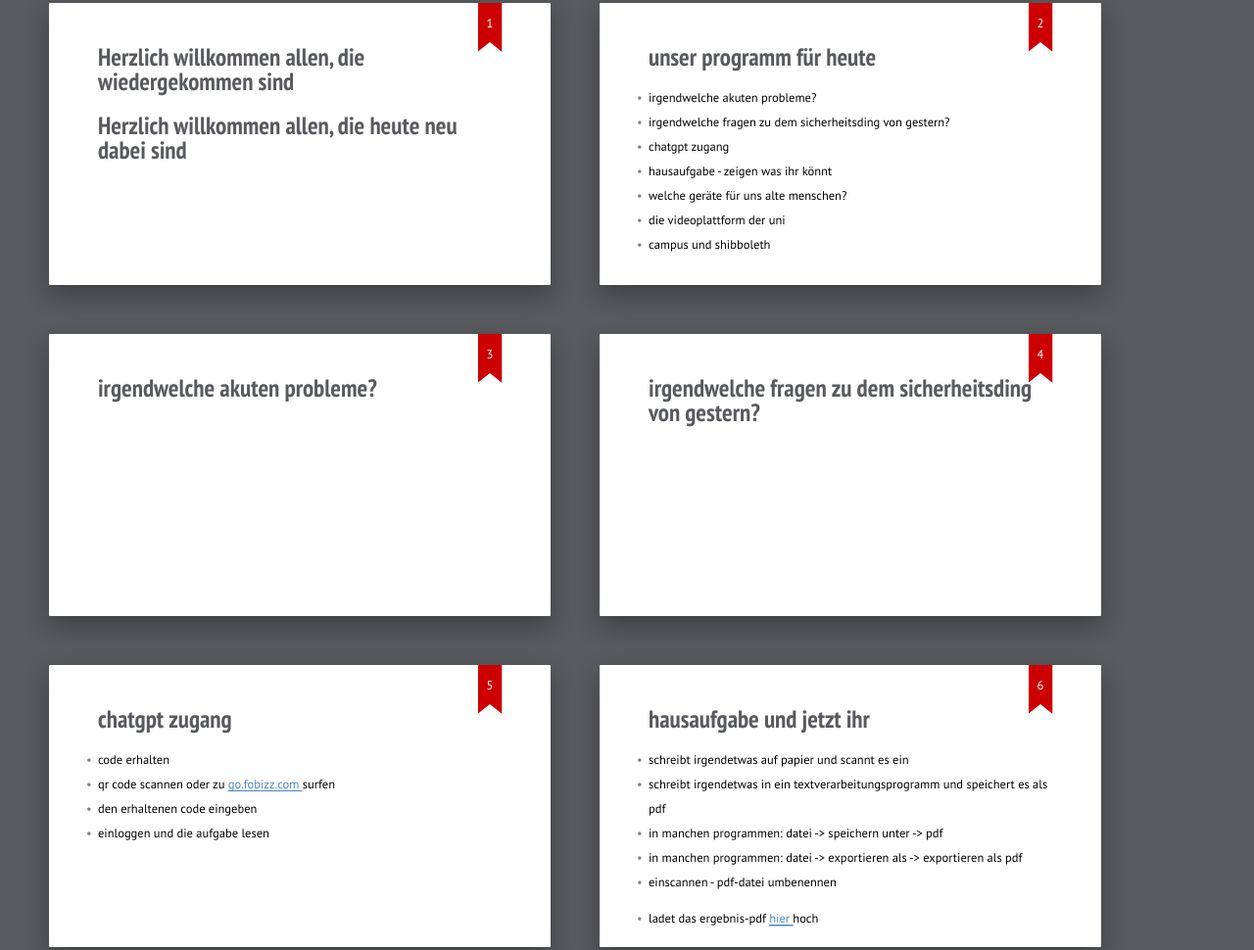
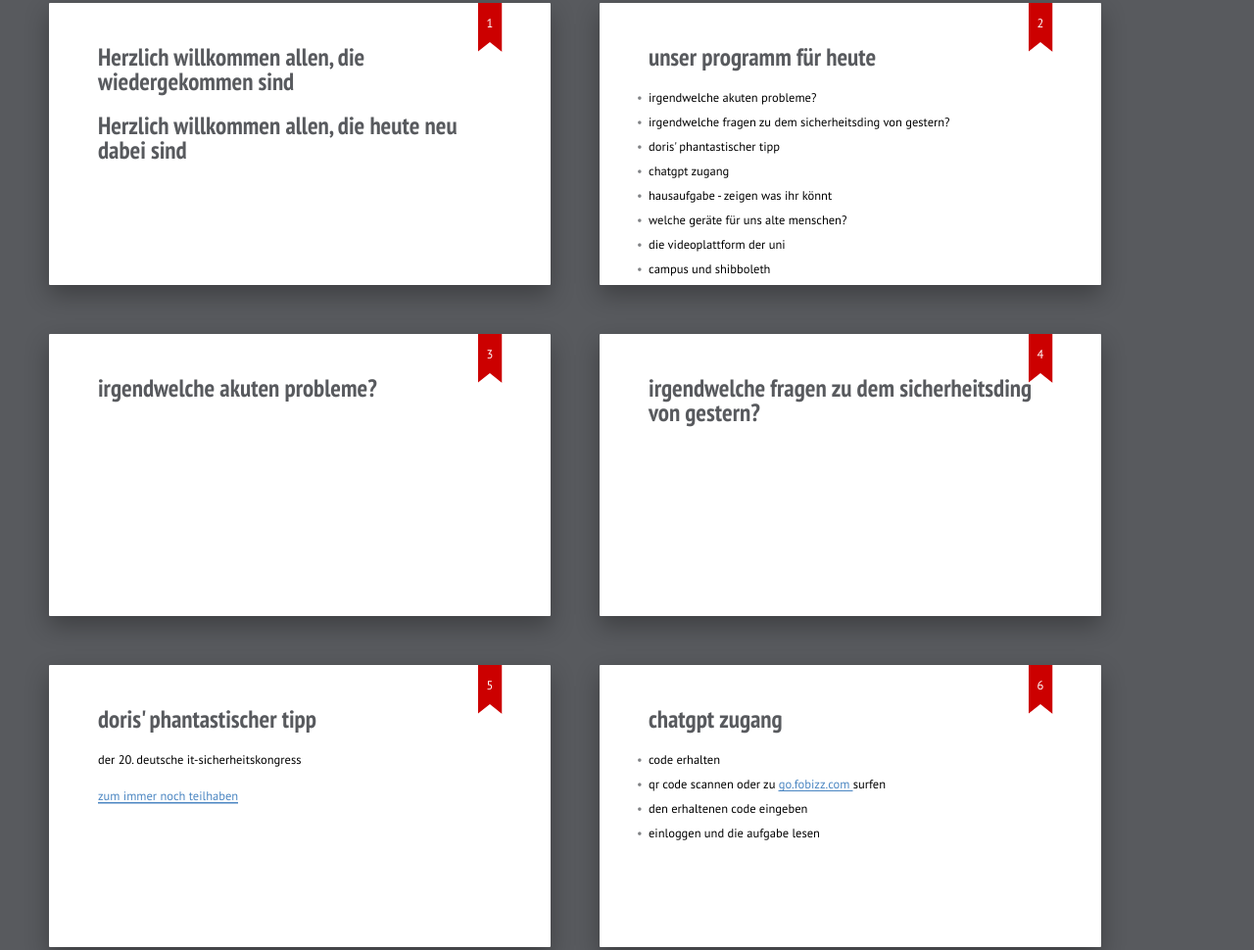
Before and after one commit to digitaleangebote/slides, a plain HTML site: page 16052024/index.html in a window 1280 px wide. Shown: the part 171-1141 px from the top of the page at 98% size. Drawn offline with Linux system fonts and the light colour scheme.

Commit message:
bsi_tipp

```diff
--- a/16052024/index.html
+++ b/16052024/index.html
@@ -27,6 +27,7 @@
         <ul>
             <li>irgendwelche akuten probleme?</li>
             <li>irgendwelche fragen zu dem sicherheitsding von gestern?</li>
+            <li>doris' phantastischer tipp</li>
             <li>chatgpt zugang</li>
             <li>hausaufgabe - zeigen was ihr könnt</li>
             <li>welche geräte für uns alte menschen?</li>
@@ -39,6 +40,12 @@
        </section>
     <section class="slide">
         <h2>irgendwelche fragen zu dem sicherheitsding von gestern?</h2>
+    </section>
+    <section class="slide">
+        <h2>doris' phantastischer tipp</h2>
+        <p>der 20. deutsche it-sicherheitskongress</p>
+
+        <p><a href="https://www.bsi.bund.de/DE/Service-Navi/Veranstaltungen/Deutscher-IT-Sicherheitskongress/20-Dt-IT-Sicherheitskongress/20-dt-IT-Sicherheitskongress_node.html">zum immer noch teilhaben</a></p>
     </section>
     <section class="slide">
         <h2>chatgpt zugang</h2>
```
